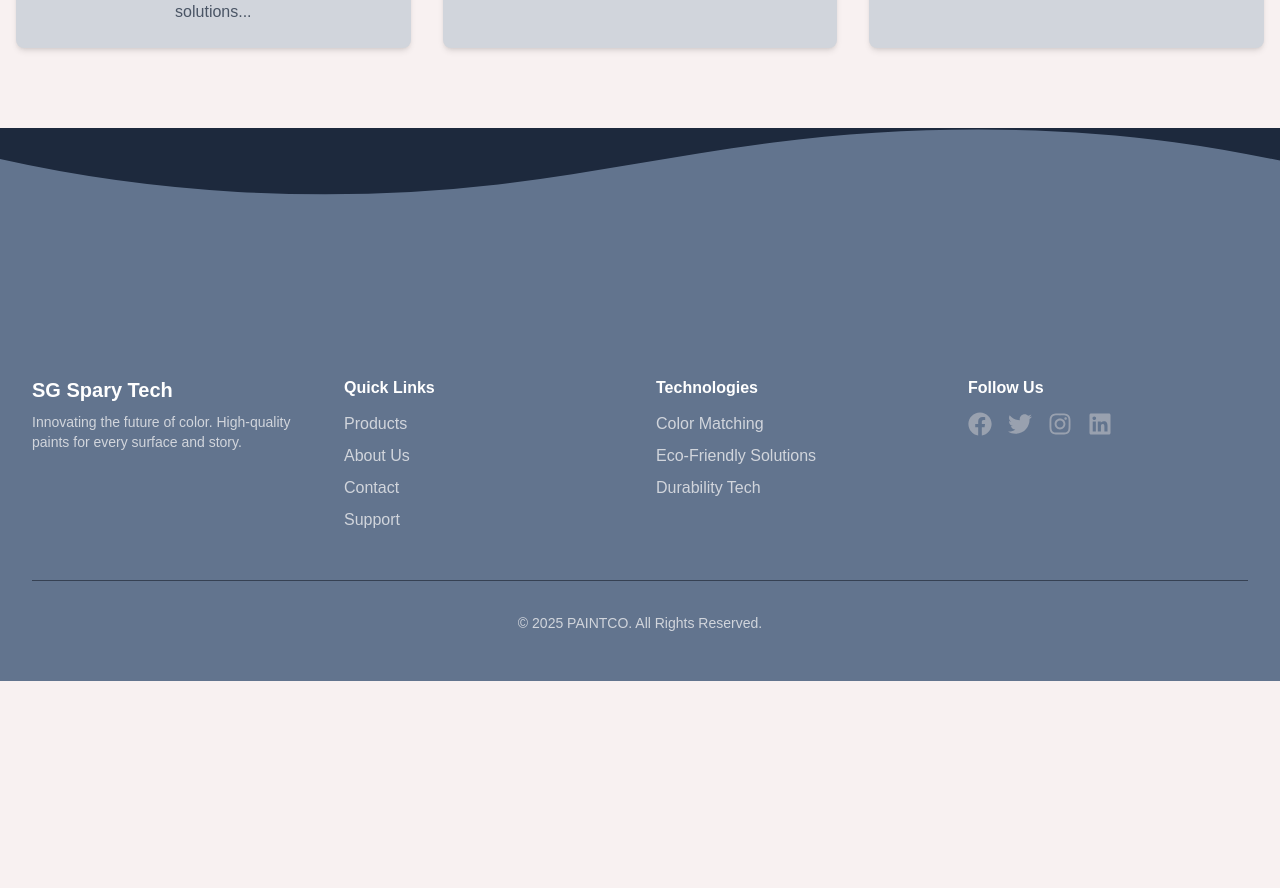
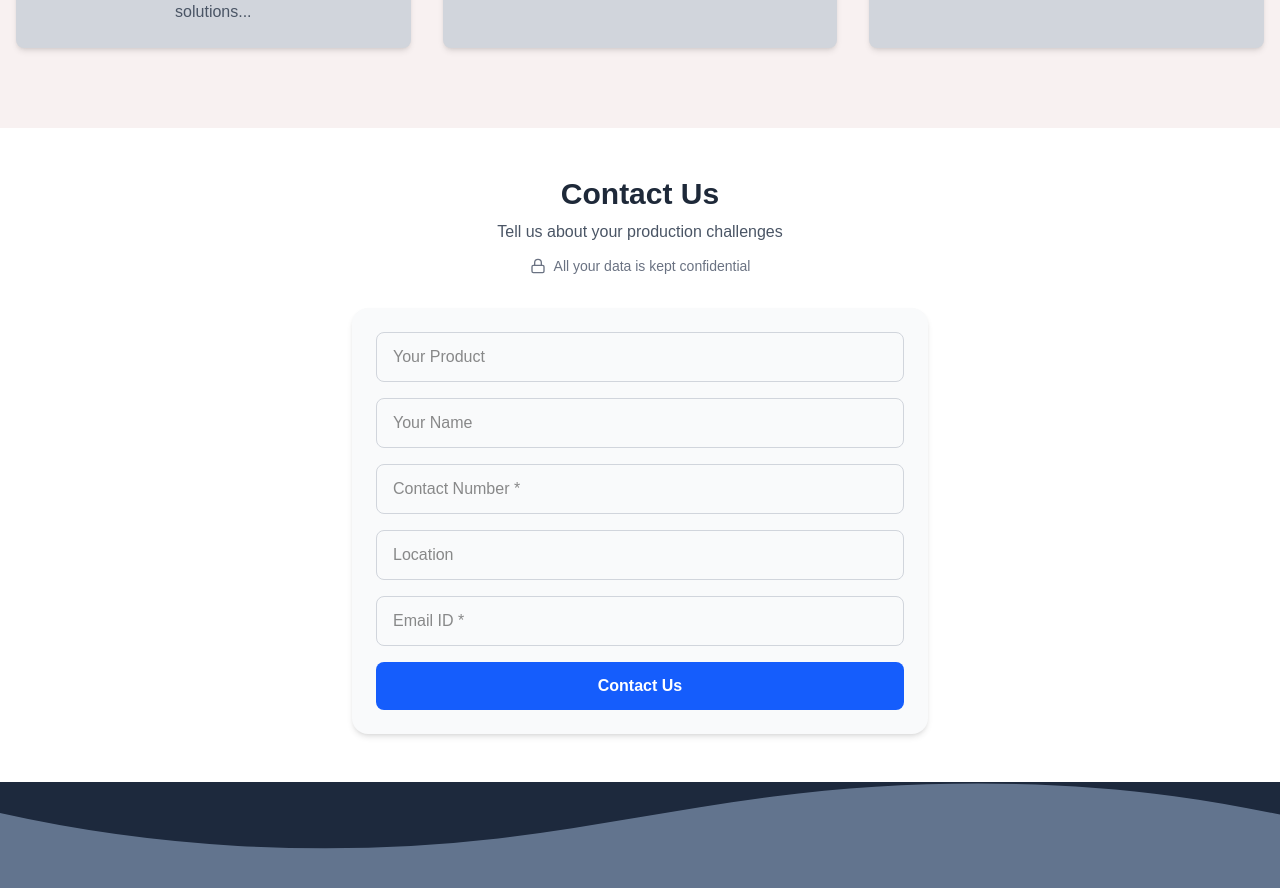
Before and after one commit to SG-SPRAYTech/main, a Next.js app: page / in a window 1280 px wide. Shown: the part 1420-2308 px from the top of the page. Before the commit the page ends 2101 px from the top, so only its background shows below. Built offline with nearby package versions, Linux system fonts and the light colour scheme.

Commit message:
Update page.tsx
add the contact section

```diff
--- a/src/app/page.tsx
+++ b/src/app/page.tsx
@@ -4,6 +4,7 @@ import BodyBG from "./Components/Body/BodyBG";
 import Services from "./Components/Services/Services";
 import Companys from "./Components/Companys/Companys";
 import Footer from "./Components/Footer/Footer";
+import Contact from "./Components/Contact/Contact";
 
 export default function Home() {
   return (
@@ -12,6 +13,7 @@ export default function Home() {
       <BodyBG/>
       <Services/>
       <Companys/>
+      <Contact/>
       <Footer/>
     </div>
   );
```
